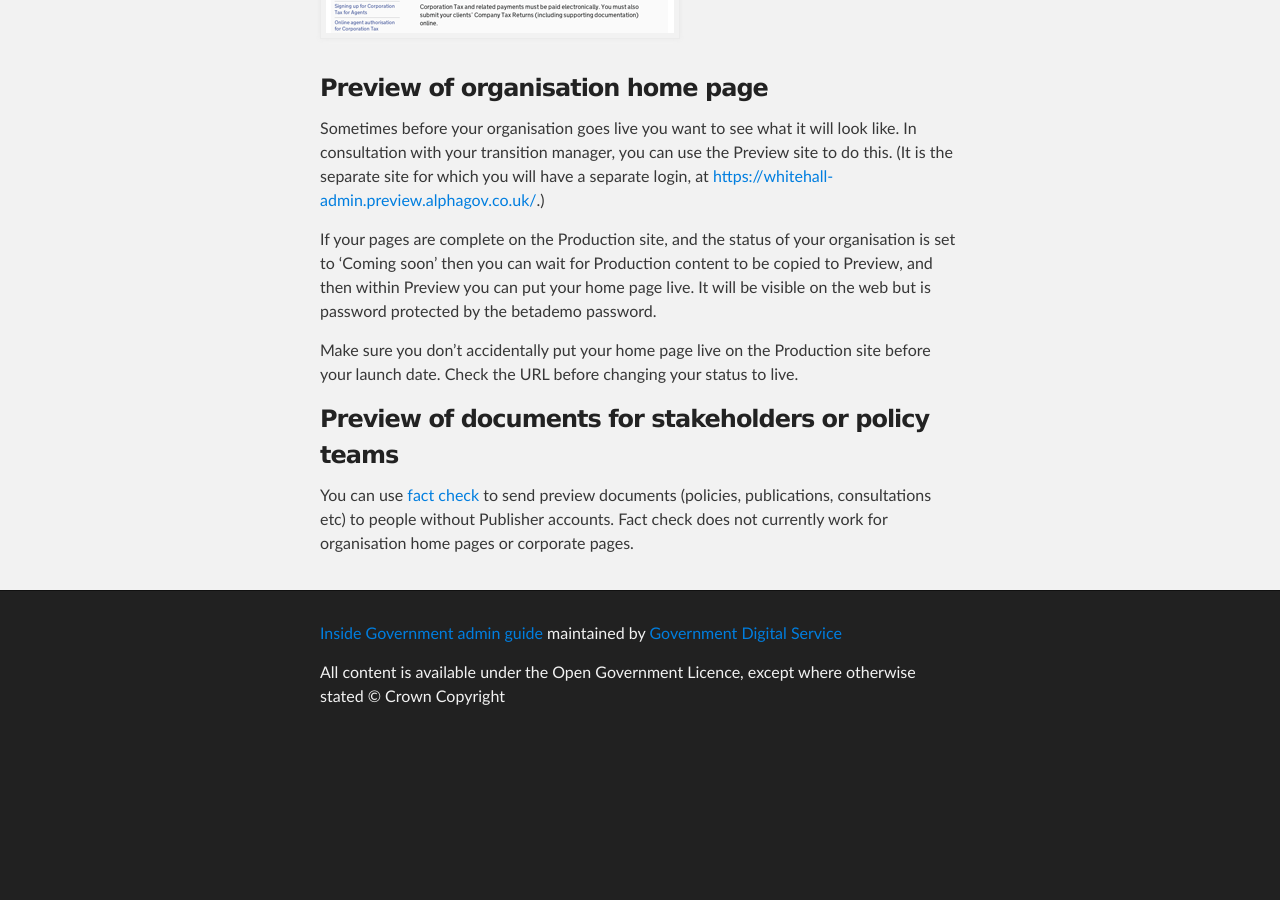
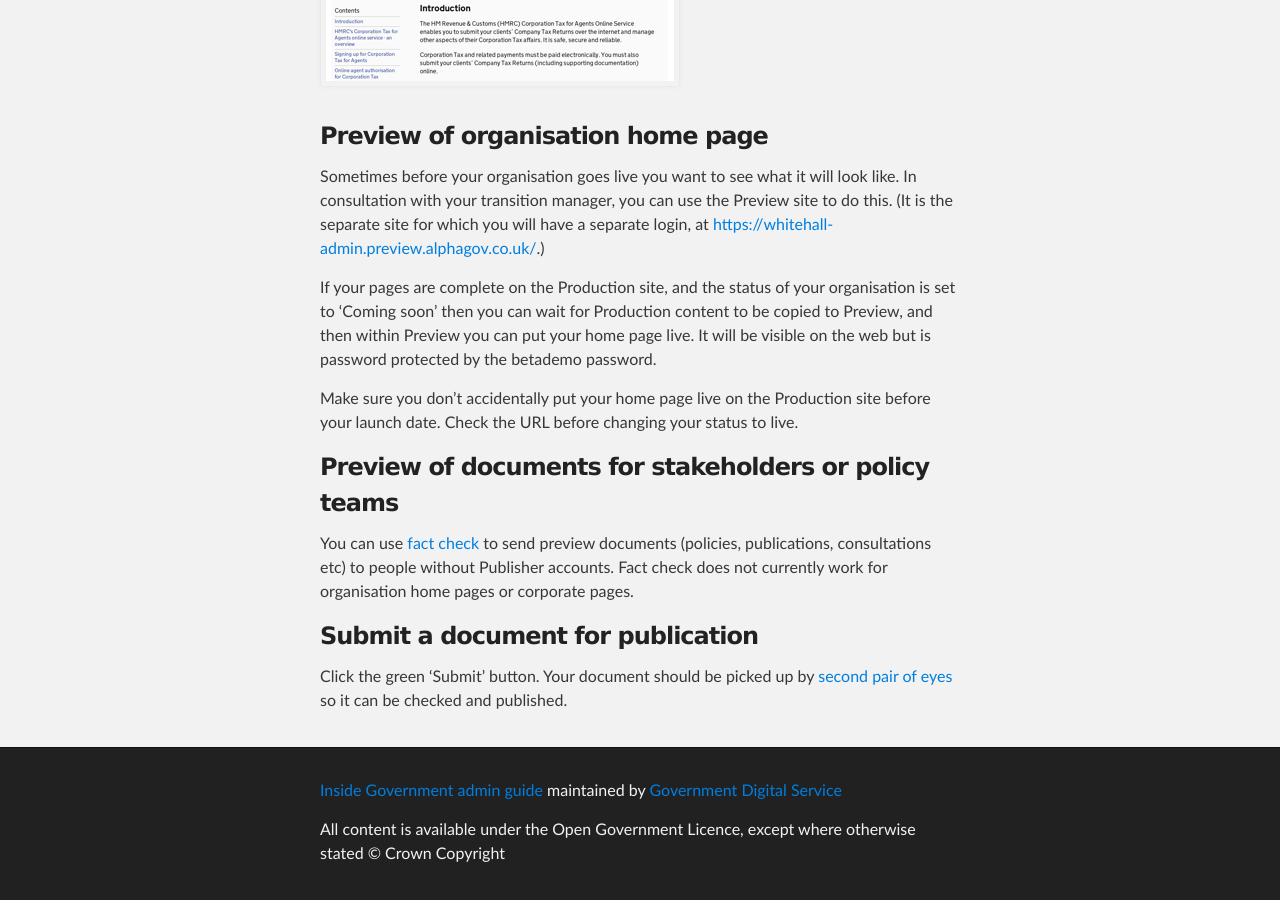
Before and after one commit to alphagov/inside-government-admin-guide, a Jekyll site: the page built from creating-documents/preview-your-work.md, in a window 1280 px wide and 900 px high, scrolled down 1697 px. Built offline with Jekyll 4.4.1, drawn with Linux system fonts in a browser that asks for light colours; before the commit the page ends 2440 px from its top, so only the background shows below that; some of the changed text lies outside the part shown.

Commit message:
Update preview-your-work.md

```diff
--- a/creating-documents/preview-your-work.md
+++ b/creating-documents/preview-your-work.md
@@ -3,7 +3,7 @@
 title: How to publish content / Preview your work
 ---
 
-## Preview your work
+## Preview your work and submit for publication
 
 You can preview the body copy of your document in several ways.
 
@@ -38,3 +38,7 @@
 ### Preview of documents for stakeholders or policy teams
 
 You can use [fact check](http://alphagov.github.io/inside-government-admin-guide/workflow-content/fact-checking.html) to send preview documents (policies, publications, consultations etc) to people without Publisher accounts. Fact check does not currently work for organisation home pages or corporate pages.
+
+### Submit a document for publication
+
+Click the green 'Submit' button. Your document should be picked up by [second pair of eyes](http://alphagov.github.io/inside-government-admin-guide/workflow-content/second-pair-of-eyes.html) so it can be checked and published.
```
